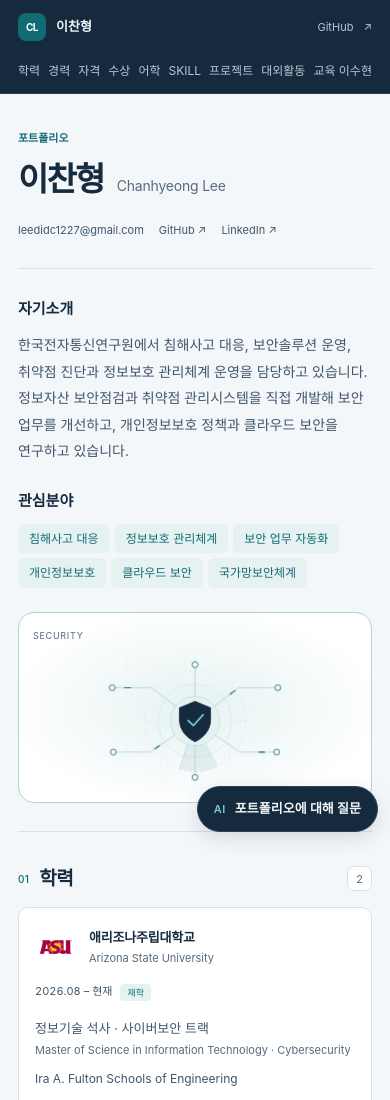
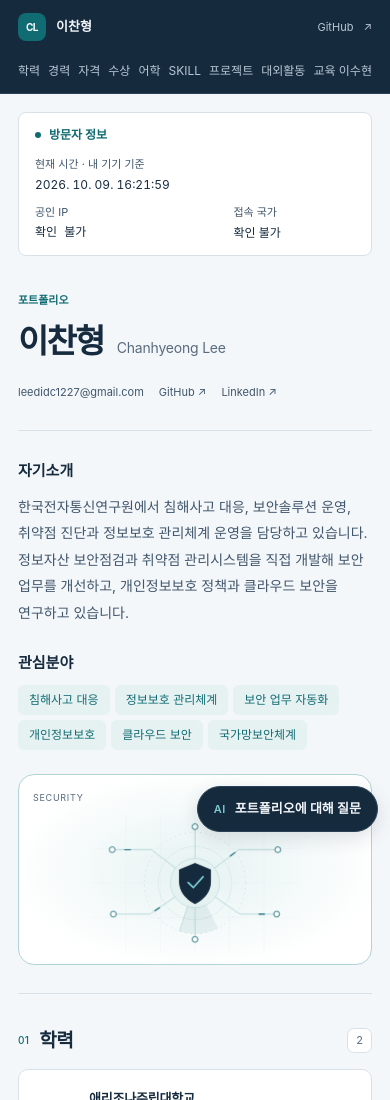
Before and after one commit to leedidc/Personal-Profile, a plain HTML site: page index.html in a window 390 px wide. Shown: the top 1100 px of the page. Drawn offline with Linux system fonts and the light colour scheme; no server answers.

Commit message:
Show visitor local time, public IP and country

```diff
--- /dev/null
+++ b/css/visitor-info.css
@@ -0,0 +1,79 @@
+.visitor-info {
+  display: flex;
+  align-items: center;
+  gap: 24px;
+  margin-top: 24px;
+  padding: 14px 20px;
+  border: 1px solid var(--line);
+  border-radius: 8px;
+  background: var(--white);
+  font-size: 12px;
+}
+
+.visitor-info h2 {
+  display: flex;
+  align-items: center;
+  flex-shrink: 0;
+  gap: 8px;
+  color: var(--accent);
+  font-size: 12px;
+  font-weight: 650;
+}
+
+.visitor-info h2::before {
+  content: '';
+  width: 6px;
+  height: 6px;
+  border-radius: 50%;
+  background: currentColor;
+}
+
+.visitor-info dl {
+  display: grid;
+  grid-template-columns: 1.3fr 1.2fr 0.6fr;
+  flex: 1;
+  gap: 12px 24px;
+  min-width: 0;
+  margin: 0;
+}
+
+.visitor-info dl > div {
+  min-width: 0;
+}
+
+.visitor-info dt {
+  color: var(--text-secondary);
+  font-size: 11px;
+}
+
+.visitor-info dd {
+  margin: 2px 0 0;
+  color: var(--ink);
+  font-variant-numeric: tabular-nums;
+  overflow-wrap: anywhere;
+}
+
+#visitor-ip {
+  font-family: Consolas, monospace;
+}
+
+@media (max-width: 680px) {
+  .visitor-info {
+    display: block;
+    padding: 12px 16px;
+    margin-top: 18px;
+  }
+
+  .visitor-info h2 {
+    margin-bottom: 10px;
+  }
+
+  .visitor-info dl {
+    grid-template-columns: minmax(0, 1.5fr) minmax(0, 1fr);
+    gap: 8px 16px;
+  }
+
+  .visitor-local-time {
+    grid-column: 1 / -1;
+  }
+}
--- a/index.html
+++ b/index.html
@@ -15,6 +15,7 @@
     <link rel="stylesheet" href="css/ai-chatbot.css" />
     <link rel="stylesheet" href="css/portfolio-skills.css" />
     <link rel="stylesheet" href="css/portfolio-effects.css" />
+    <link rel="stylesheet" href="css/visitor-info.css" />
     <script src="js/portfolio-config.js" defer></script>
     <script src="js/portfolio-core.js" defer></script>
     <script src="js/portfolio-skills.js" defer></script>
@@ -24,6 +25,7 @@
     <script src="js/portfolio-effects.js" defer></script>
     <script src="js/portfolio-navigation.js" defer></script>
     <script src="js/portfolio.js" defer></script>
+    <script src="js/visitor-info.js" defer></script>
   </head>
   <body class="portfolio-page">
     <a class="skip-link" href="#main">본문으로 이동</a>
@@ -46,6 +48,23 @@
       </div>
     </header>
     <main id="main" class="page-width">
+      <aside id="visitor-info" class="visitor-info" aria-labelledby="visitor-heading" hidden>
+        <h2 id="visitor-heading">방문자 정보</h2>
+        <dl>
+          <div class="visitor-local-time">
+            <dt>현재 시간 · 내 기기 기준</dt>
+            <dd><time id="visitor-time"></time></dd>
+          </div>
+          <div>
+            <dt>공인 IP</dt>
+            <dd id="visitor-ip">확인 중…</dd>
+          </div>
+          <div>
+            <dt>접속 국가</dt>
+            <dd id="visitor-country">확인 중…</dd>
+          </div>
+        </dl>
+      </aside>
       <div id="profile"></div>
       <div id="portfolio"><p class="load-message" role="status">불러오는 중…</p></div>
       <noscript><p>포트폴리오를 보려면 JavaScript를 켜 주세요.</p></noscript>
--- a/js/portfolio-config.js
+++ b/js/portfolio-config.js
@@ -96,6 +96,11 @@
     publicOrigin: 'https://lee.chanhyeong.kro.kr',
   };
 
+  const visitor = {
+    endpoint: admin.origin + '/api/visitor',
+    requestTimeoutMs: 6000,
+  };
+
   const skillCategories = [
     { value: 'office', label: 'OA' },
     { value: 'languages', label: '언어' },
@@ -117,6 +122,7 @@
     github,
     chatbot,
     admin,
+    visitor,
     skillCategories,
     skillGroups,
     skillLevels,
--- /dev/null
+++ b/js/visitor-info.js
@@ -0,0 +1,87 @@
+(() => {
+  'use strict';
+
+  const panel = document.getElementById('visitor-info');
+  if (!panel) {
+    return;
+  }
+  const clock = document.getElementById('visitor-time');
+  const ipValue = document.getElementById('visitor-ip');
+  const countryValue = document.getElementById('visitor-country');
+  const unavailable = '확인 불가';
+  const dateFormat = new Intl.DateTimeFormat('ko-KR', {
+    year: 'numeric',
+    month: '2-digit',
+    day: '2-digit',
+    hour: '2-digit',
+    minute: '2-digit',
+    second: '2-digit',
+    hourCycle: 'h23',
+  });
+  let clockTimer;
+
+  function updateClock() {
+    const now = new Date();
+    clock.textContent = dateFormat.format(now);
+    clock.dateTime = now.toISOString();
+  }
+
+  function stopClock() {
+    clearInterval(clockTimer);
+  }
+
+  function startClock() {
+    stopClock();
+    if (!document.hidden) {
+      updateClock();
+      clockTimer = setInterval(updateClock, 1000);
+    }
+  }
+
+  function countryName(code) {
+    if (typeof code !== 'string' || !/^[A-Z]{2}$/.test(code) || code === 'XX') {
+      return unavailable;
+    }
+    if (typeof Intl.DisplayNames === 'function') {
+      const names = new Intl.DisplayNames(['ko'], { type: 'region' });
+      return names.of(code) || code;
+    }
+    return code;
+  }
+
+  async function loadNetworkInfo() {
+    const controller = new AbortController();
+    const config = PortfolioConfig.visitor;
+    const timeout = setTimeout(() => controller.abort(), config.requestTimeoutMs);
+    try {
+      const response = await fetch(config.endpoint, {
+        cache: 'no-store',
+        credentials: 'omit',
+        referrerPolicy: 'no-referrer',
+        signal: controller.signal,
+      });
+      if (!response.ok) {
+        throw new Error('Visitor information unavailable');
+      }
+      const data = await response.json();
+      ipValue.textContent =
+        typeof data?.ip === 'string' && /^[\da-fA-F.:]{3,45}$/.test(data.ip)
+          ? data.ip
+          : unavailable;
+      countryValue.textContent = countryName(data?.country);
+    } catch {
+      ipValue.textContent = unavailable;
+      countryValue.textContent = unavailable;
+    } finally {
+      clearTimeout(timeout);
+    }
+  }
+
+  panel.hidden = false;
+  clock.title = dateFormat.resolvedOptions().timeZone;
+  document.addEventListener('visibilitychange', startClock);
+  window.addEventListener('pagehide', stopClock);
+  window.addEventListener('pageshow', startClock);
+  startClock();
+  loadNetworkInfo();
+})();
--- a/server/admin-auth/SETUP.txt
+++ b/server/admin-auth/SETUP.txt
@@ -4,6 +4,8 @@
 관리자 주소: https://personal-profile-admin-auth.leedidc1227.workers.dev/admin/
 현재 계정에서 공개 사이트 도메인을 관리하지 않으므로 관리자 화면과 인증 API를 같은 workers.dev 주소에 배포합니다.
 worker.js: 로그인 제한, 세션, CSRF 및 출처 검사
+visitor.js: GET /api/visitor에서 요청자의 공인 IP와 접속 국가만 반환 (저장·로깅·캐시 없음)
+공개 사이트의 접속 정보 요청은 PUBLIC_ORIGIN에 설정한 출처만 CORS로 허용하며 관리자 API 출처 검사는 그대로 유지합니다.
 password.js: scrypt 비밀번호 해시 (N=16384, r=8, p=5)
 content.js: 기존 검증 코드를 공유하며 data/portfolio.json과 data/posts/만 저장
 wrangler.json: 관리자 주소, 사용자 이름, 정적 화면과 Durable Object 연결
--- a/server/admin-auth/worker.js
+++ b/server/admin-auth/worker.js
@@ -1,6 +1,7 @@
 import { createHash, randomBytes, timingSafeEqual } from 'node:crypto';
 import { verifyPassword } from './password.js';
 import { handleContent, RequestError, requireValue } from './content.js';
+import { handleVisitor } from './visitor.js';
 
 const cookieName = '__Host-portfolio-admin';
 const sessionLifetime = 2 * 60 * 60 * 1000;
@@ -263,6 +264,9 @@ export class AdminState {
 export default {
   fetch(request, env) {
     const url = new URL(request.url);
+    if (url.pathname === '/api/visitor') {
+      return handleVisitor(request, env);
+    }
     if (!url.pathname.startsWith('/api/')) {
       if (url.pathname === '/') {
         return Response.redirect(url.origin + '/admin/', 302);
--- a/server/admin-auth/wrangler.json
+++ b/server/admin-auth/wrangler.json
@@ -14,6 +14,7 @@
   },
   "vars": {
     "SITE_ORIGIN": "https://personal-profile-admin-auth.leedidc1227.workers.dev",
+    "PUBLIC_ORIGIN": "https://lee.chanhyeong.kro.kr",
     "ADMIN_USERNAME": "classer"
   },
   "durable_objects": {
```
Also changed, not shown: server/admin-auth/visitor.js (added, +38 -0 lines), tests/visitor-info-server.test.mjs (added, +58 -0 lines), README.md, 2 other files.
